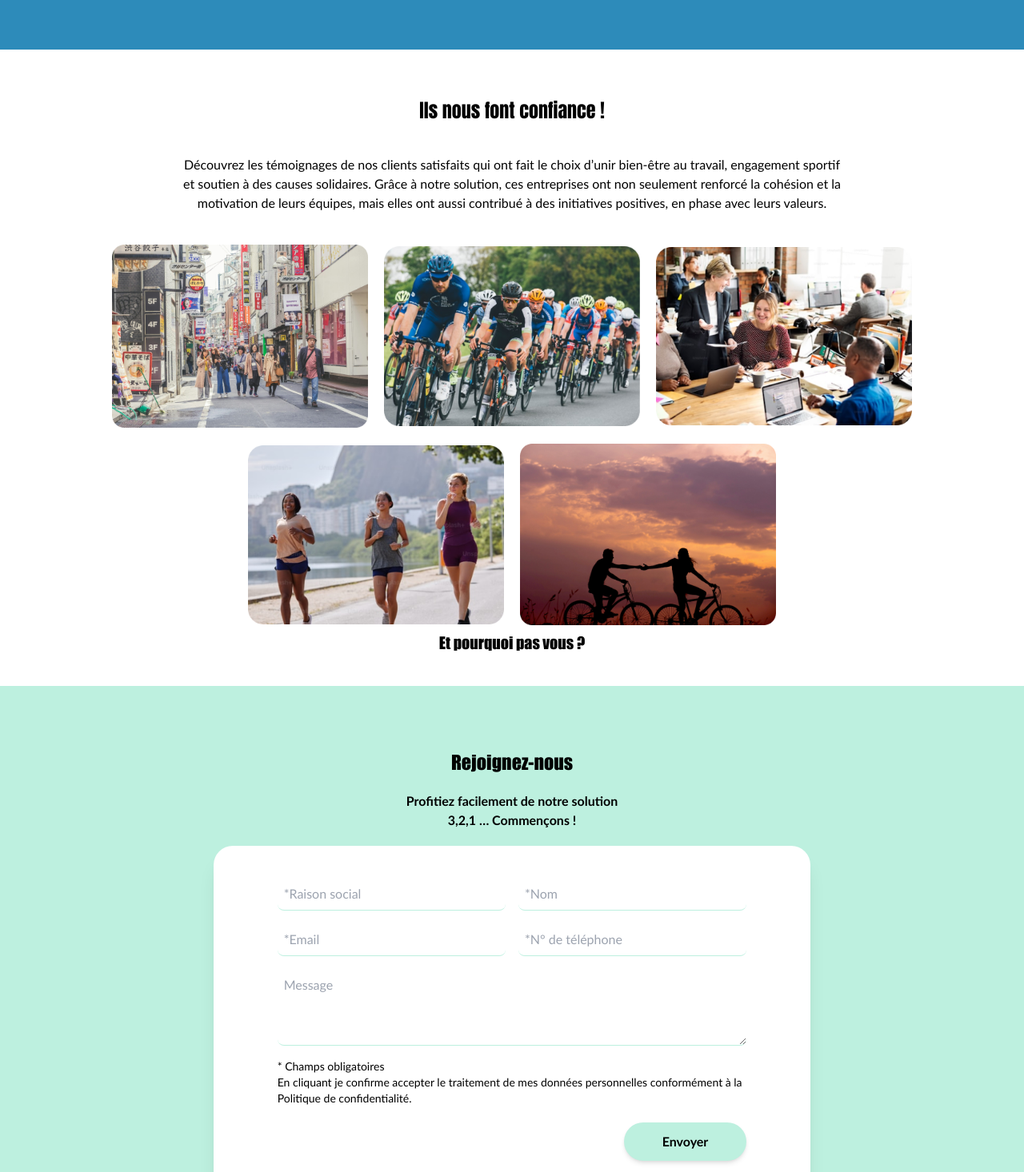
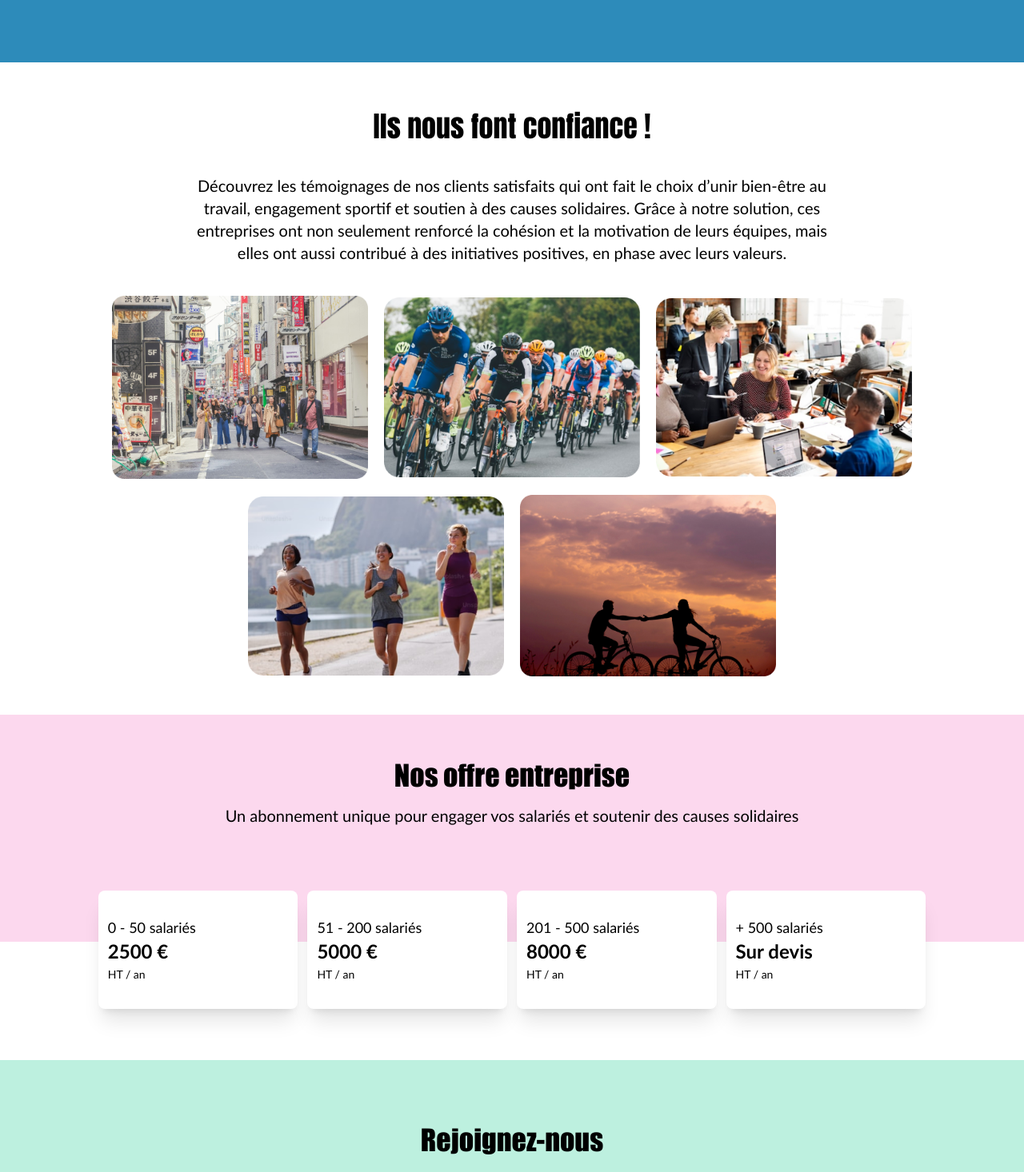
Before and after one commit to MarcLdv/lean-startup, a Next.js app: page / in a window 1280 px wide. Shown: the part 4144-5610 px from the top of the page at 80% size. Built offline with nearby package versions, Linux system fonts and the light colour scheme.

Commit message:
Add : section offers

```diff
--- a/src/app/page.tsx
+++ b/src/app/page.tsx
@@ -242,8 +242,8 @@ export default function Home() {
       <section id="testimonies" className="w-full bg-blue-default py-20">
         <div className="maw-w-7xl mx-auto px-4">
           <div className="flex-col items-center text-center w-full text-white pb-16">
-            <h2 className="m-2 text-2xl">Reconnue par les entreprises</h2>
-            <h2 className="m-2 text-2xl">Adorée par les entreprises</h2>
+            <h2 className="m-2 text-4xl">Reconnue par les entreprises</h2>
+            <h2 className="m-2 text-4xl">Adorée par les entreprises</h2>
           </div>
 
           <div className="flex justify-between items-stretch flex-wrap">
@@ -255,7 +255,7 @@ export default function Home() {
                 <StarIcon className="fill-star-default"/>
                 <StarIcon className="fill-star-default"/>
               </div>
-              <p className="m-2">En tant qu&apos;entreprise, nous avions du mal à motiver nos équipes avec les outils traditionnels. Depuis que nous utilisons cette solution, nos collaborateurs bénéficient d&apos;activités engageantes et d&apos;un suivi clair de leurs performances. Côté entreprise, la gestion est simplifiée grâce à une plateforme ergonomique qui regroupe tout en un seul endroit.</p>
+              <p className="m-2 ">En tant qu&apos;entreprise, nous avions du mal à motiver nos équipes avec les outils traditionnels. Depuis que nous utilisons cette solution, nos collaborateurs bénéficient d&apos;activités engageantes et d&apos;un suivi clair de leurs performances. Côté entreprise, la gestion est simplifiée grâce à une plateforme ergonomique qui regroupe tout en un seul endroit.</p>
               <p><strong>— Marie, Responsable RH</strong></p>
             </article>
             <article className="flex-col items-center justify-center w-1/4 mx-auto bg-white p-5 rounded-2xl text-center">
@@ -286,8 +286,8 @@ export default function Home() {
 
       <section id="pictures" className="py-10">
         <div className="my-5 max-w-7xl mx-auto px-4 ">
-          <h2 className="text-center text-2xl font-bold m-5">Ils nous font confiance !</h2>
-          <p className="text-center w-2/3 mx-auto m-10">Découvrez les témoignages de nos clients satisfaits qui ont fait le choix d’unir bien-être au travail, engagement sportif et soutien à des causes solidaires. Grâce à notre solution, ces entreprises ont non seulement renforcé la cohésion et la motivation de leurs équipes, mais elles ont aussi contribué à des initiatives positives, en phase avec leurs valeurs.</p>
+          <h2 className="text-center text-4xl font-bold m-5">Ils nous font confiance !</h2>
+          <p className="text-center w-2/3 mx-auto m-10 text-xl">Découvrez les témoignages de nos clients satisfaits qui ont fait le choix d’unir bien-être au travail, engagement sportif et soutien à des causes solidaires. Grâce à notre solution, ces entreprises ont non seulement renforcé la cohésion et la motivation de leurs équipes, mais elles ont aussi contribué à des initiatives positives, en phase avec leurs valeurs.</p>
         </div>
         <div className="flex justify-center gap-5 my-2 flex-wrap items-center">
             <Image src={image_groupe} alt="image groupe" className="w-1/4"/>
@@ -296,32 +296,54 @@ export default function Home() {
             <Image src={image_fit} alt="image fit" className="w-1/4"/>
             <Image src={image_solidarite} alt="image solidarite " className="w-1/4"/>
         </div>
+      </section>
 
-        {/*<article className="bg-pink-default p-10 my-10">*/}
-        {/*  <div className="max-w-7xl mx-auto px-4">*/}
-        {/*    <h2 className="text-center text-2xl">Nos entreprises clientes</h2>*/}
-        {/*    <div className="embla w-1/2 mx-auto overflow-hidden py-8" ref={emblaRefClient}>*/}
-        {/*      <div className="embla__container flex gap-4">*/}
-        {/*        <div className="embla__slide basis-1/4">Slide 1</div>*/}
-        {/*        <div className="embla__slide basis-1/4">Slide 2</div>*/}
-        {/*        <div className="embla__slide basis-1/4">Slide 3</div>*/}
-        {/*        <div className="embla__slide basis-1/4">Slide 1</div>*/}
-        {/*        <div className="embla__slide basis-1/4">Slide 2</div>*/}
-        {/*        <div className="embla__slide basis-1/4">Slide 3</div>*/}
-        {/*        <div className="embla__slide basis-1/4">Slide 1</div>*/}
-        {/*        <div className="embla__slide basis-1/4">Slide 2</div>*/}
-        {/*        <div className="embla__slide basis-1/4">Slide 3</div>*/}
-        {/*      </div>*/}
-        {/*    </div>*/}
-        {/*  </div>*/}
-        {/*</article>*/}
-        <h3 className="text-center text-xl">Et pourquoi pas vous ?</h3>
+      <section id="offers">
+        <div className=" bg-pink-default">
+          <div className="max-w-7xl mx-auto px-4 pt-10 pb-36 ">
+            <h2 className="text-center text-4xl my-4">Nos offre entreprise</h2>
+            <p className="text-center text-xl">Un abonnement unique pour engager vos salariés et soutenir des causes solidaires</p>
+          </div>
+        </div>
+
+        <div className="max-w-7xl mx-auto px-4 pb-16">
+          <div className="flex justify-center gap-3">
+            <article className="w-1/5 shadow-xl px-3 py-8 rounded-lg -mt-16 bg-white">
+              <p className="text-lg">
+                0 - 50 salariés
+              </p>
+              <p className="font-extrabold text-2xl">2500 €</p>
+              <span className="text-sm">HT / an</span>
+            </article>
+            <article className="w-1/5 shadow-xl px-3 py-8 rounded-lg -mt-16 bg-white">
+              <p className="text-lg">
+                51 - 200 salariés
+              </p>
+              <p className="font-extrabold text-2xl">5000 €</p>
+              <span className="text-sm">HT / an</span>
+            </article>
+            <article className="w-1/5 shadow-xl px-3 py-8 rounded-lg -mt-16 bg-white">
+              <p className="text-lg">
+                201 - 500 salariés
+              </p>
+              <p className="font-extrabold text-2xl">8000 €</p>
+              <span className="text-sm">HT / an</span>
+            </article>
+            <article className="w-1/5 shadow-xl px-3 py-8 rounded-lg -mt-16 bg-white">
+              <p className="text-lg">
+                + 500 salariés
+              </p>
+              <p className="font-extrabold text-2xl">Sur devis</p>
+              <span className="text-sm">HT / an</span>
+            </article>
+          </div>
+        </div>
       </section>
 
       <section id="contact" className="py-20 bg-green-default">
         <div className="max-width-7xl mx-auto">
-          <h2 className="text-2xl text-center mb-5">Rejoignez-nous</h2>
-          <p className="text-center w-2/3 mx-auto my-5"><strong>Profitiez facilement de notre solution<br/>3,2,1 … Commençons !</strong></p>
+          <h2 className="text-4xl text-center mb-5">Rejoignez-nous</h2>
+          <p className="text-center w-2/3 mx-auto my-5 text-xl"><strong>Profitiez facilement de notre solution<br/>3,2,1 … Commençons !</strong></p>
         </div>
 
 
```
